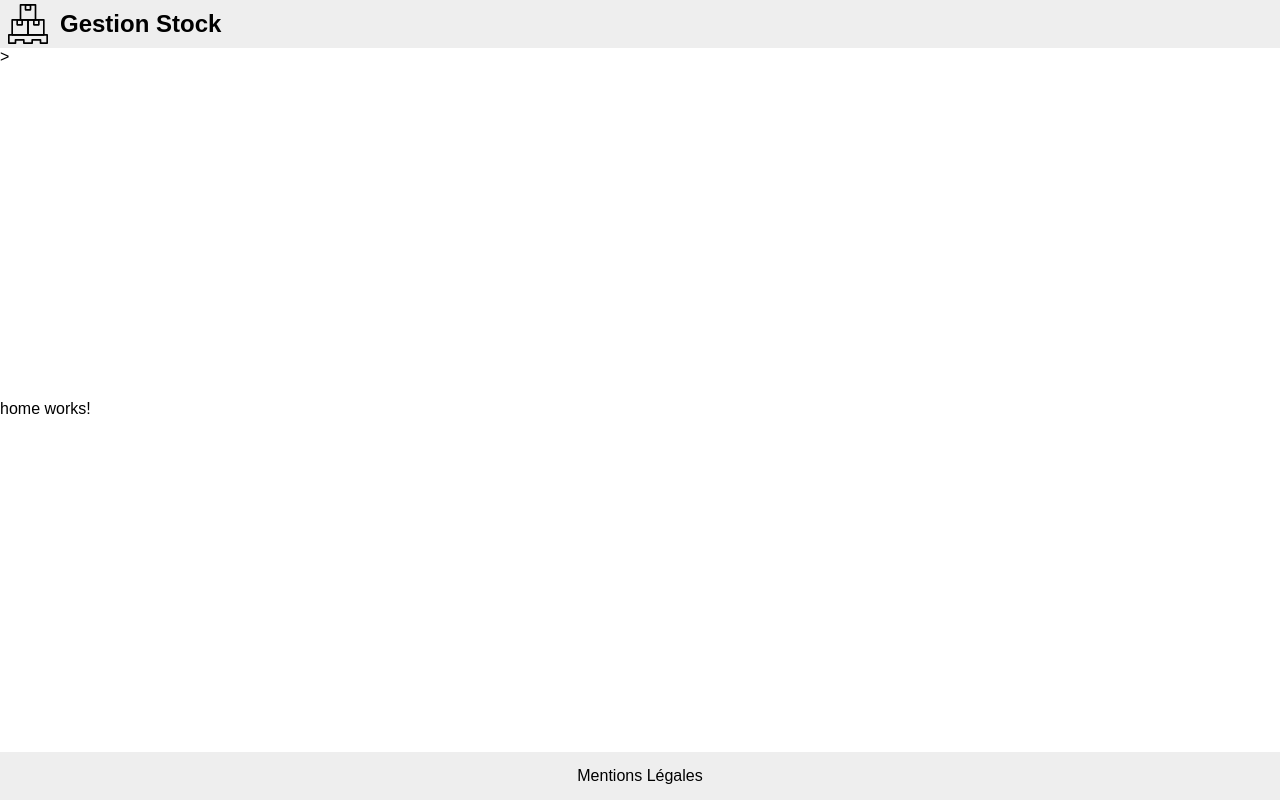
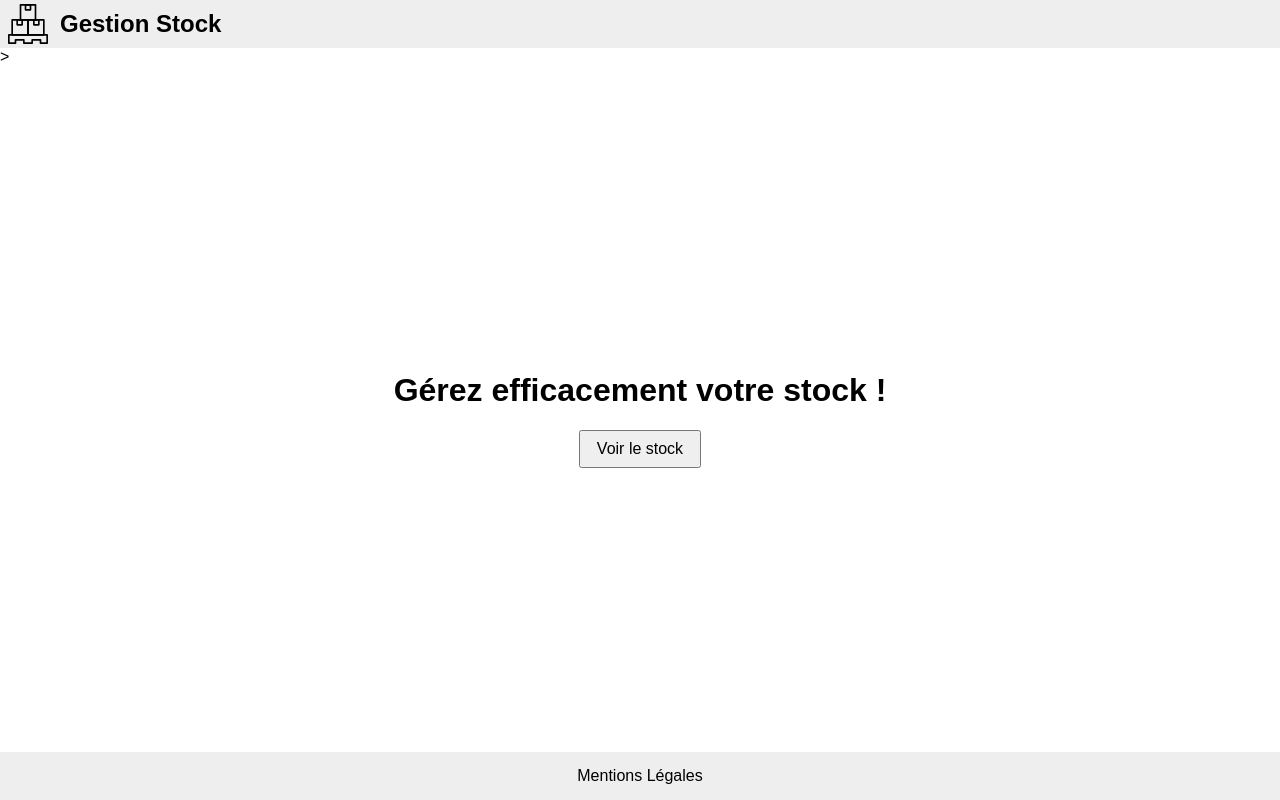
Before and after one commit to Sebastiensz/fuj-juin-2021, an Angular app in the folder front/: page / in a window 1280 px wide. Built offline with nearby package versions, Linux system fonts and the light colour scheme.

Commit message:
dev:  home ok

```diff
--- a/front/src/app/routes/home/home.component.html
+++ b/front/src/app/routes/home/home.component.html
@@ -1 +1,4 @@
-<p>home works!</p>
+<main>
+  <h1>Gérez efficacement votre stock !</h1>
+  <button>Voir le stock</button>
+</main>
--- a/front/src/styles.scss
+++ b/front/src/styles.scss
@@ -5,3 +5,17 @@
 body {
   font-family: sans-serif;
 }
+
+main {
+  display: flex;
+  flex-flow: column;
+  align-items: center;
+}
+
+h1 {
+  text-align: center;
+}
+
+button {
+  padding: 0.5em 1em;
+}
```
